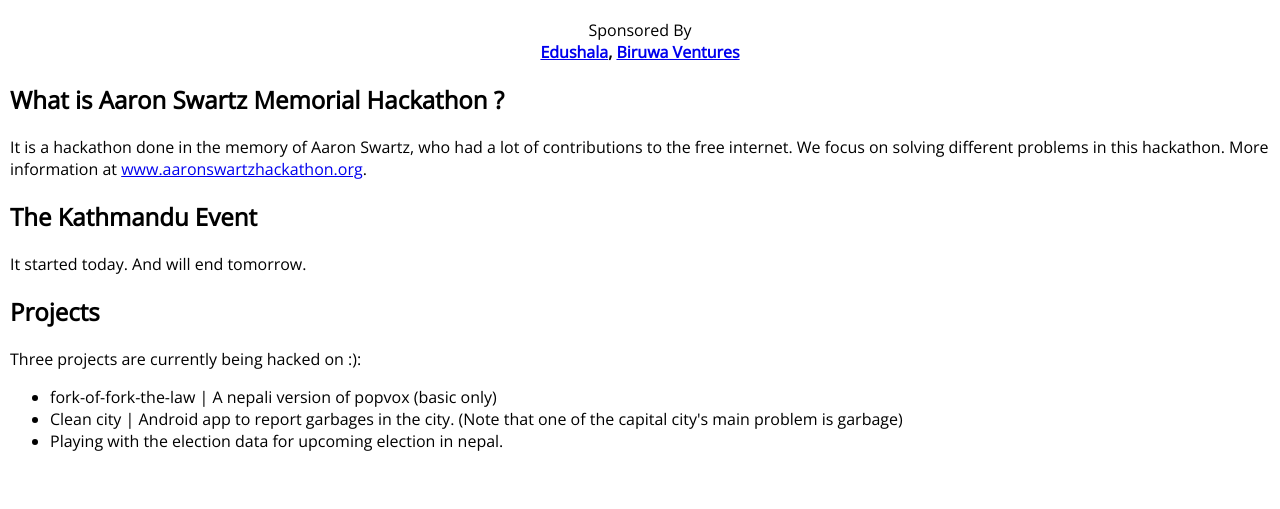
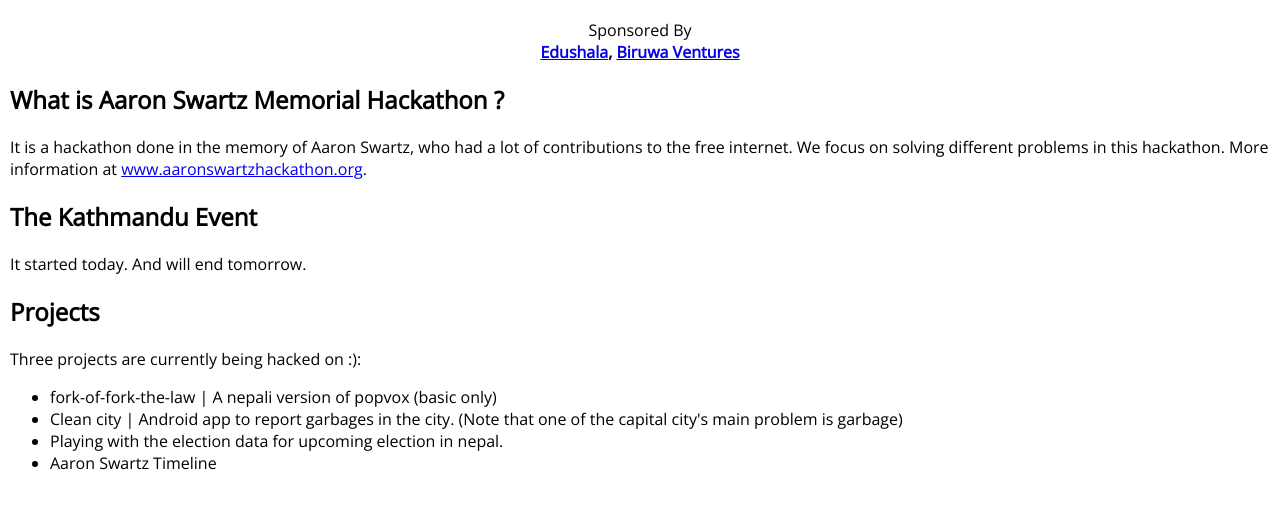
Before and after one commit to aaronswartzhackathon/kathmandu.aaronswartzhackathon.org, a plain HTML site: page index.html in a window 1280 px wide. Shown: the part 253-762 px from the top of the page. Drawn offline with nearby package versions, Linux system fonts and the light colour scheme.

Commit message:
Update index.html

```diff
--- a/index.html
+++ b/index.html
@@ -39,6 +39,7 @@
 		<li>fork-of-fork-the-law |  A nepali version of popvox (basic only)</li>
 		<li>Clean city | Android app to report garbages in the city. (Note that one of  the capital city's main problem is garbage)</li>
 		<li>Playing with the election data for upcoming election in nepal.</li>
+		<li>Aaron Swartz Timeline</li>
 	</ul>
 </p>
 
```
